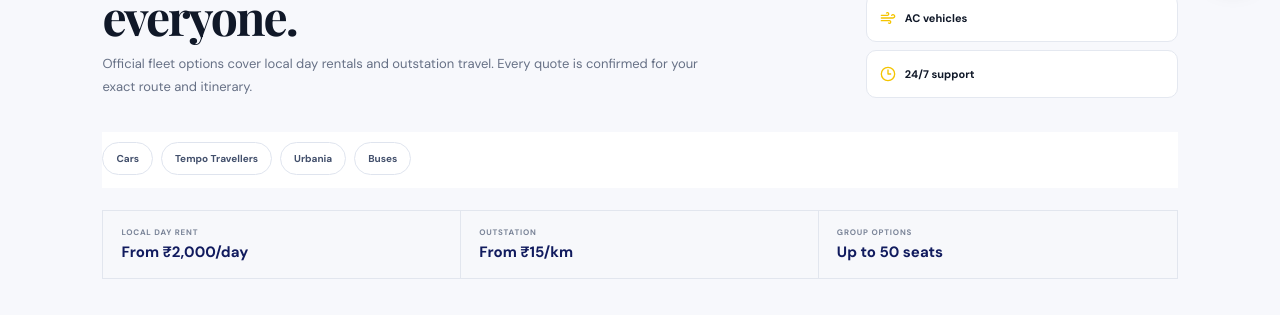
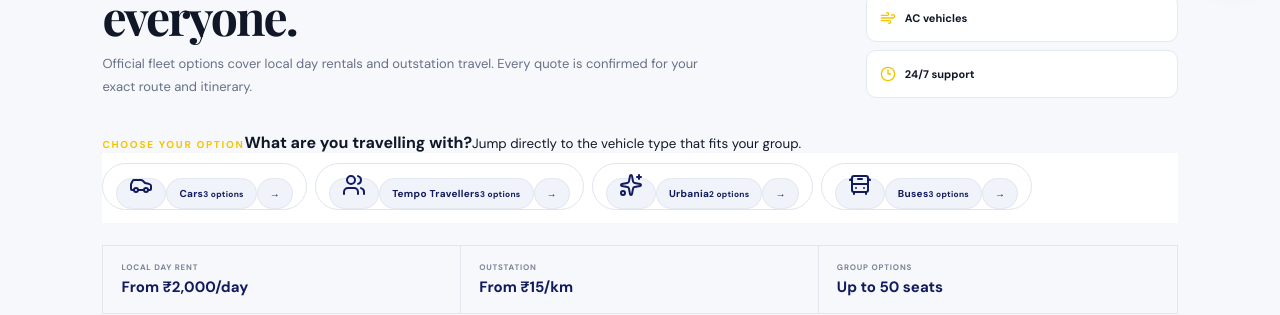
Before and after one commit to JagadeeshO11/tirupatibalajitours_travels, a React (Vite) app: page /fleet in a window 1280 px wide. Shown: the part 800-1115 px from the top of the page. Built offline with nearby package versions, Linux system fonts and the light colour scheme.

Commit message:
enhance: add vehicle type chooser to fleet page

```diff
--- a/src/pages/Fleet.jsx
+++ b/src/pages/Fleet.jsx
@@ -1,4 +1,4 @@
-import { Luggage, Wind, ShieldCheck, Clock3, Fuel, Users, MapPin } from 'lucide-react';
+import { Luggage, Wind, ShieldCheck, Clock3, Fuel, Users, MapPin, Car, BusFront, Sparkles } from 'lucide-react';
 import Page from './PageTemplate';
 import { images, whatsapp } from '../data/siteData';
 import { fleet, fleetCategories, fleetCapacityNote } from '../data/fleetData';
@@ -6,11 +6,16 @@ import './Fleet.css';
 import './FleetOverride.css';
 import { Link } from 'react-router-dom';
 
+const categoryIcons = { cars: Car, tempo: Users, urbania: Sparkles, bus: BusFront };
+
 export default function Fleet(){
   return <Page eyebrow="FLEET & RENTALS" title="Choose the right vehicle for your journey." text="From economical Tirupati cabs to premium Urbania, Tempo Travellers and large buses, choose the space, comfort and price point that fits your trip." image={images.hero}>
     <section className="content" id="rentals">
       <div className="fleet-intro"><div><p className="eyebrow">OUR FLEET</p><h2>Comfort for small groups. Space for everyone.</h2><p className="fleet-subcopy">Official fleet options cover local day rentals and outstation travel. Every quote is confirmed for your exact route and itinerary.</p></div><div className="fleet-trust"><span><ShieldCheck/> Professional drivers</span><span><Wind/> AC vehicles</span><span><Clock3/> 24/7 support</span></div></div>
-      <div className="fleet-filter-row" aria-label="Fleet categories">{fleetCategories.slice(1).map(c=><a key={c.key} href={`#${c.key}`}>{c.label}</a>)}</div>
+      <div className="fleet-chooser" aria-label="Choose a vehicle type">
+        <div className="fleet-chooser-copy"><span className="eyebrow">CHOOSE YOUR OPTION</span><strong>What are you travelling with?</strong><small>Jump directly to the vehicle type that fits your group.</small></div>
+        <nav className="fleet-filter-row">{fleetCategories.slice(1).map(c=>{const Icon=categoryIcons[c.key] || Car; return <a className="fleet-choice" key={c.key} href={`#${c.key}`}><span className="fleet-choice-icon"><Icon/></span><span><b>{c.label}</b><small>{c.ids.length} options</small></span><span className="fleet-choice-arrow">→</span></a>})}</nav>
+      </div>
       <div className="fleet-pricing-strip"><div><span>LOCAL DAY RENT</span><strong>From ₹2,000/day</strong></div><div><span>OUTSTATION</span><strong>From ₹15/km</strong></div><div><span>GROUP OPTIONS</span><strong>Up to 50 seats</strong></div></div>
       {fleetCategories.slice(1).map(category=>{const items=fleet.filter(v=>category.ids.includes(v.id));return <section className="fleet-group" id={category.key} key={category.key}><div className="fleet-group-heading"><div><span className="eyebrow">{category.key==='cars'?'CARS':category.key==='tempo'?'TEMPO TRAVELLERS':category.key==='urbania'?'PREMIUM GROUP TRAVEL':'LARGE GROUP TRAVEL'}</span><h3>{category.label}</h3></div><span>{items.length} options</span></div><div className="vehicle-slider">{items.map(v=><article className="rental-card" key={v.id}>
         <div className="vehicle-media"><img src={v.image} alt={`${v.name} rental in Tirupati`} loading="lazy"/><span className="media-type">{v.category}</span><div className="media-bottom"><span className="media-rate">{v.local}</span><span className="media-seats"><Users/> {v.seats}</span></div></div>
```
